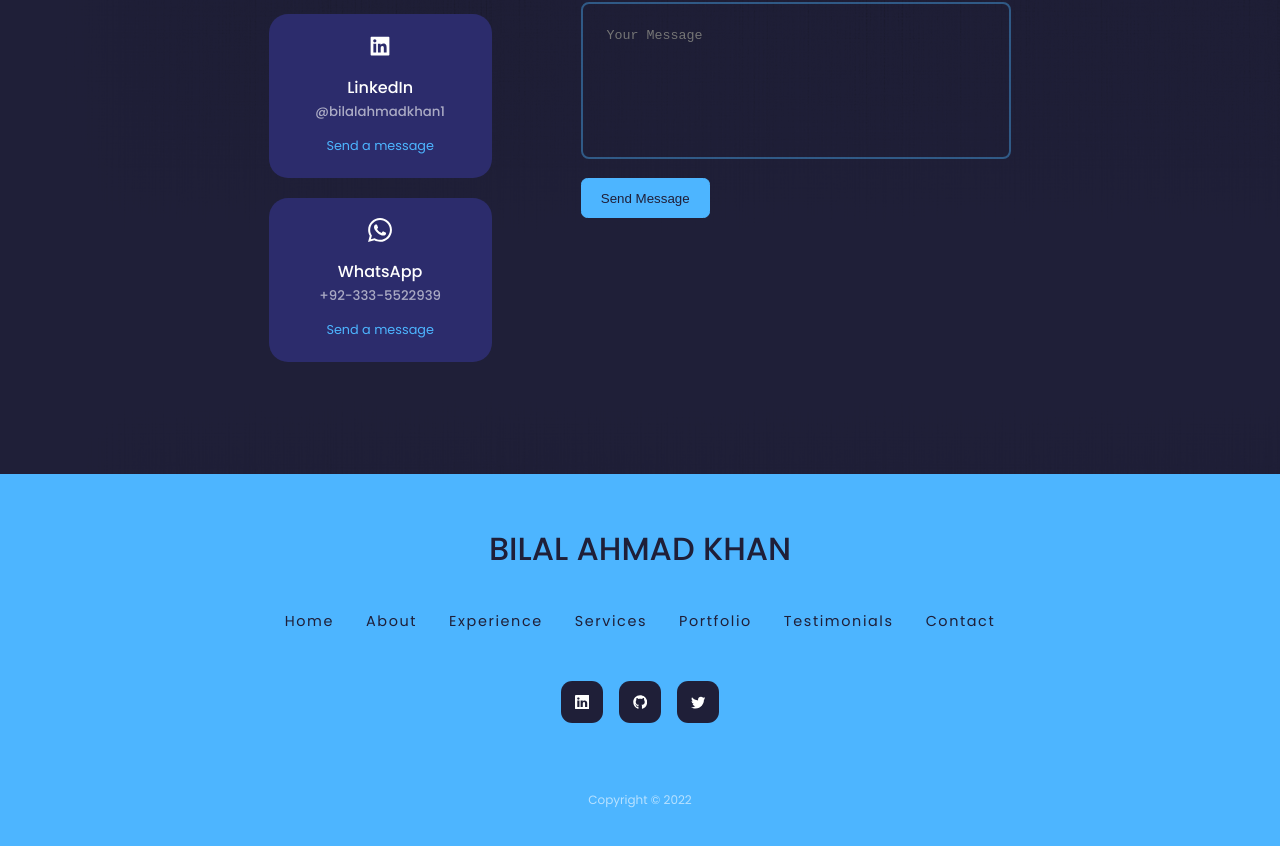
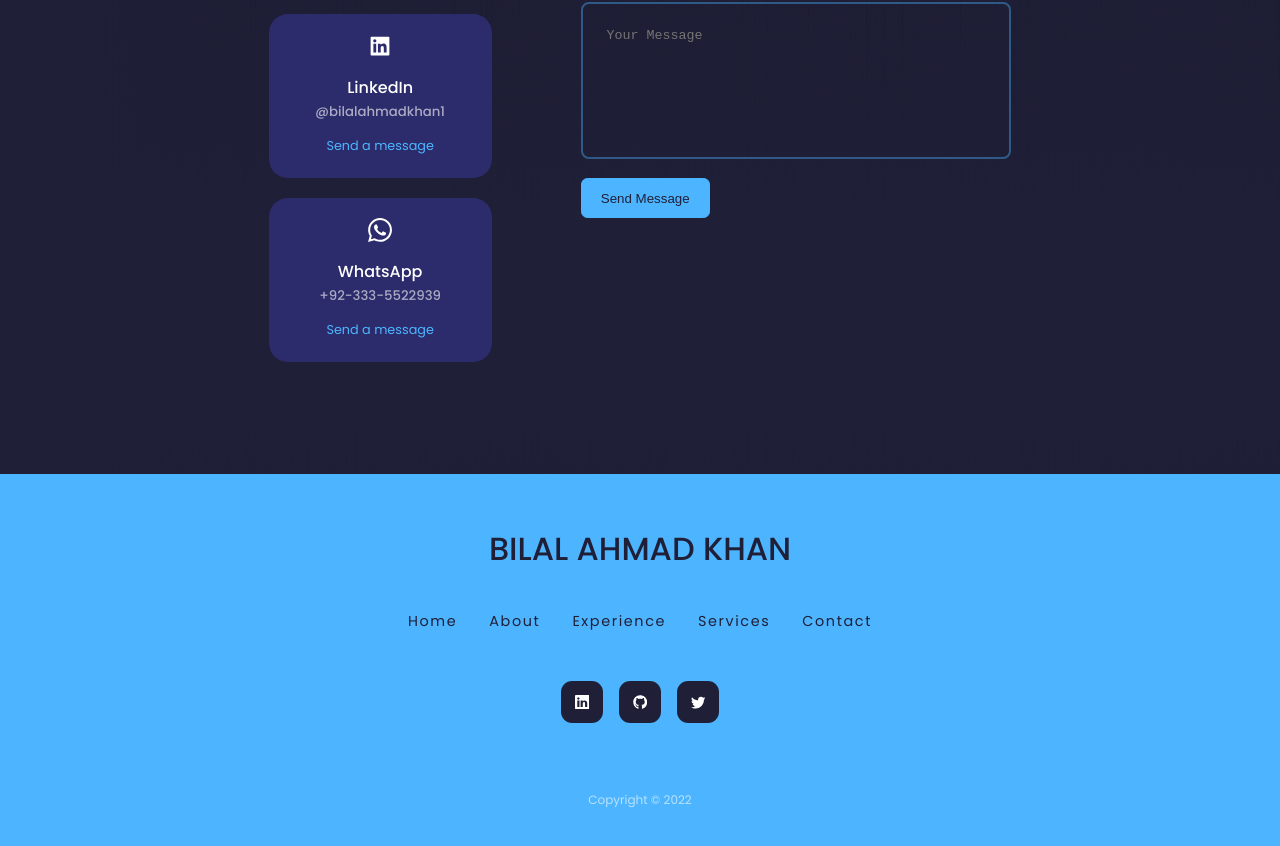
Before and after one commit to bilalkhan13/my_portfolio, a React (Create React App) app: page / in a window 1280 px wide. Shown: the part 3688-4534 px from the top of the page. Built offline with nearby package versions, Linux system fonts and the light colour scheme.

Commit message:
Build Updated

```diff
--- a/src/components/footer/Footer.jsx
+++ b/src/components/footer/Footer.jsx
@@ -24,13 +24,7 @@ const Footer = () => {
           <a href="#services">Services</a>
         </li>
         <li>
-          <a href="#portfolio">Portfolio</a>
-        </li>
-        <li>
-          <a href="#testimonials">Testimonials</a>
-        </li>
-        <li>
-          <a href="#tcontact">Contact</a>
+          <a href="#contact">Contact</a>
         </li>
       </ul>
 
```
Also changed, not shown: 8 other files (tests, documents, lock files or other folders).
